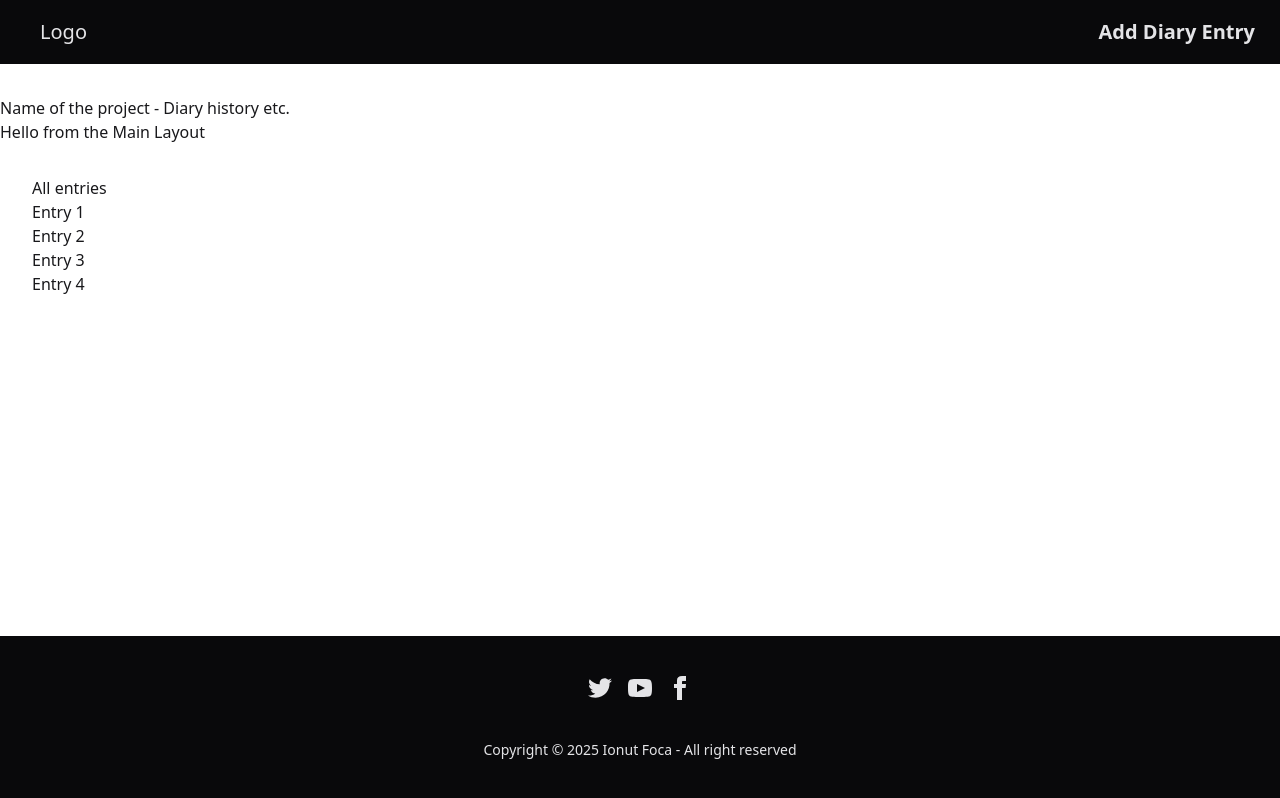
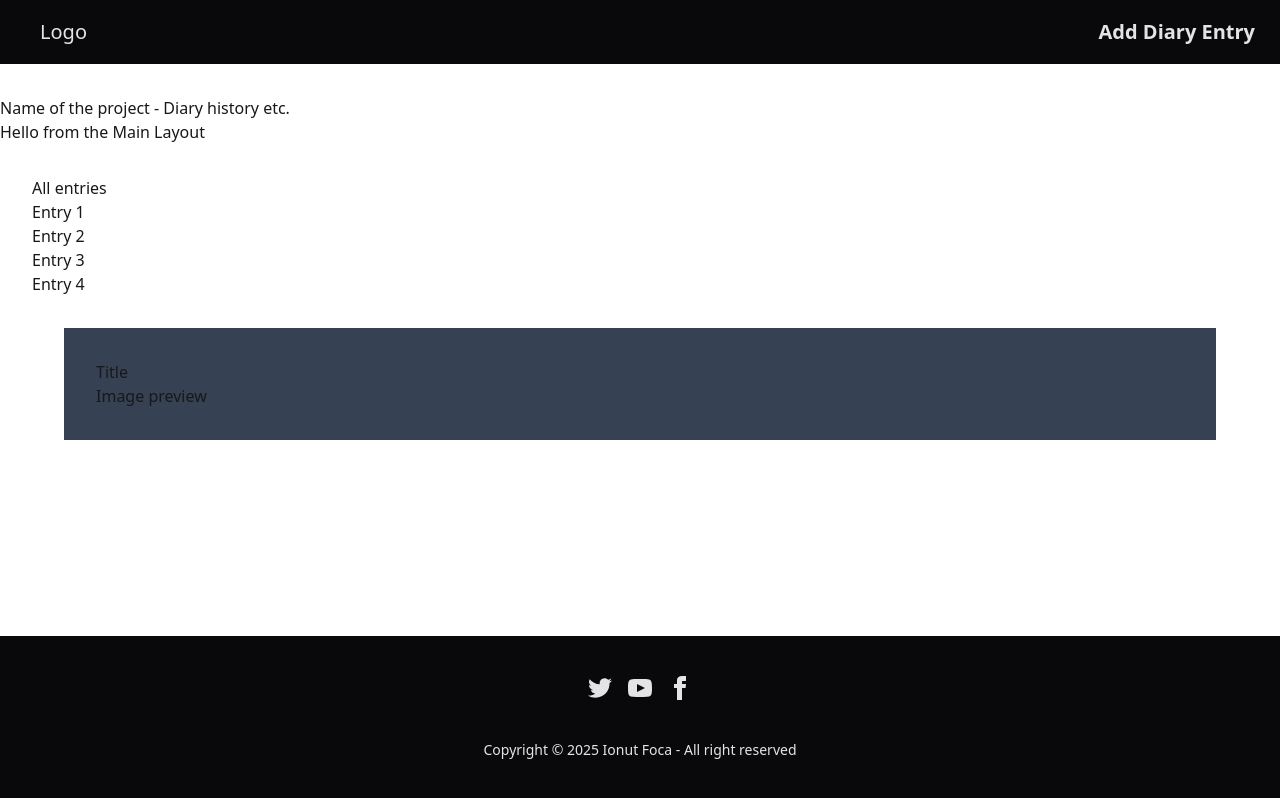
Before and after one commit to ifoca/wbs-personal-diary-react, a React (Vite) app: page / in a window 1280 px wide. Built offline with nearby package versions, Linux system fonts and the light colour scheme.

Commit message:
add diary item component

```diff
--- /dev/null
+++ b/src/components/DiaryItem.jsx
@@ -0,0 +1,14 @@
+const DiaryItem = () => {
+  return (
+    <div className="bg-gray-700 m-8 p-8">
+      <div>
+        <h2>Title</h2>
+      </div>
+      <div>
+        <p>Image preview</p>
+      </div>
+    </div>
+  );
+};
+
+export default DiaryItem;
--- a/src/layouts/MainLayout.jsx
+++ b/src/layouts/MainLayout.jsx
@@ -1,4 +1,5 @@
 import { Outlet } from 'react-router';
+import DiaryItem from '../components/DiaryItem';
 
 const MainLayout = () => {
   return (
@@ -11,6 +12,7 @@ const MainLayout = () => {
         <div>Entry 2</div>
         <div>Entry 3</div>
         <div>Entry 4</div>
+        <DiaryItem />
       </div>
     </main>
   );
```
